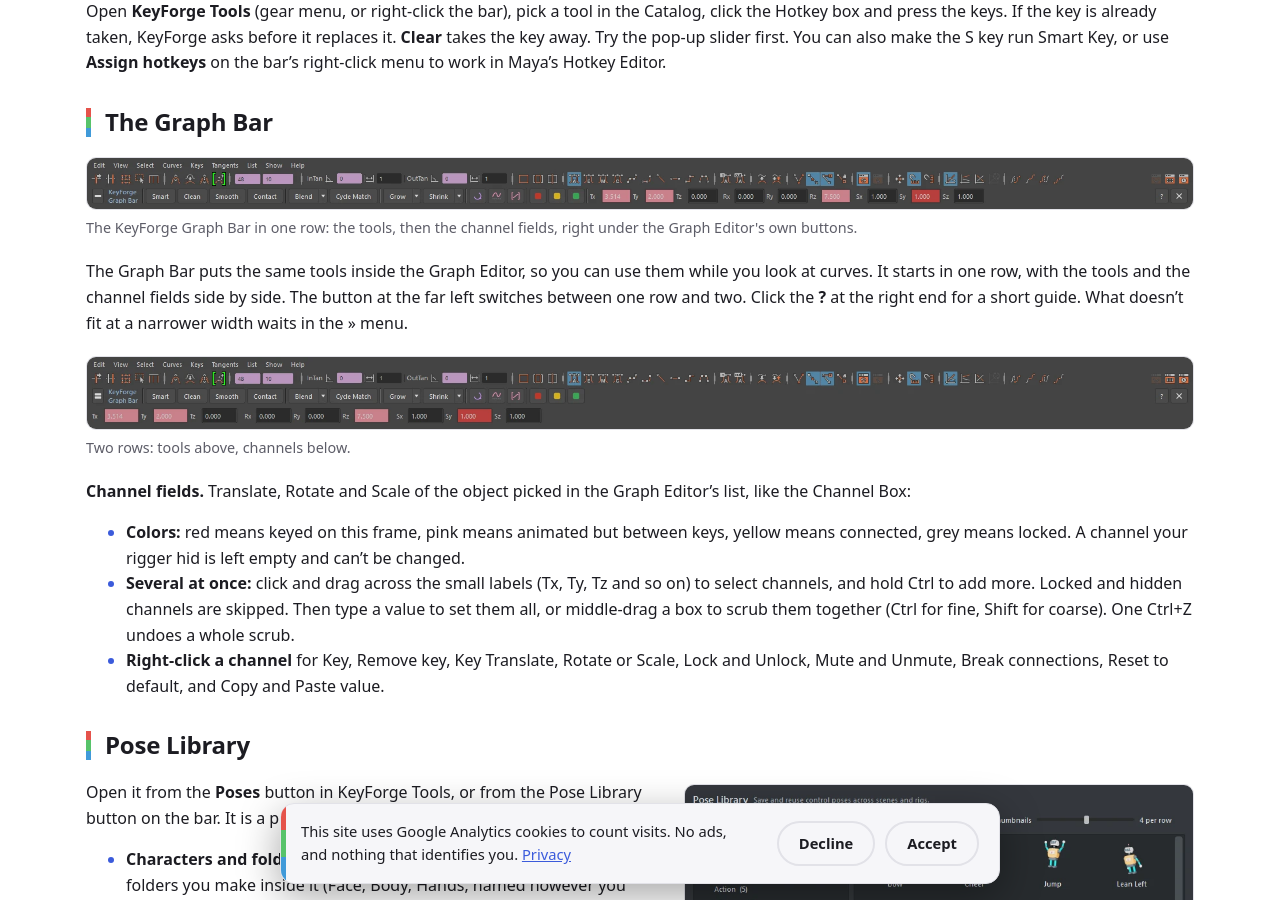
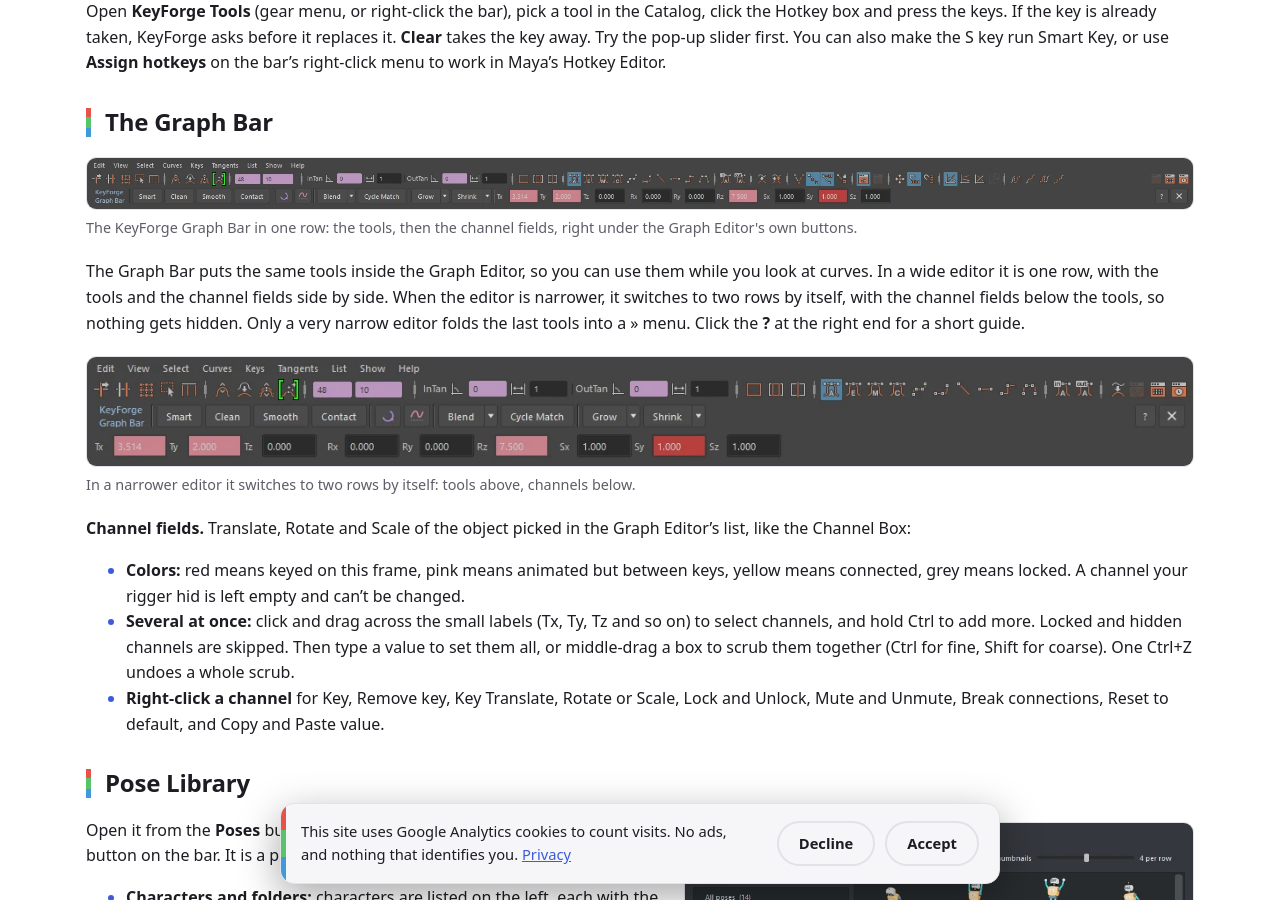
Before and after one commit to LoomAndPixel/LPTools, a Jekyll site: the page built from _docs/keyforge.md, in a window 1280 px wide and 900 px high, scrolled down 1858 px. Built offline with Jekyll 4.4.1, drawn with Linux system fonts in a browser that asks for light colours.

Commit message:
KeyForge 0.8.1: Graph Bar text and images for the automatic one or two row layout

```diff
--- a/_data/images.json
+++ b/_data/images.json
@@ -224,7 +224,7 @@
   90
  ],
  "keyforge-graphbar-2row.webp": [
-  1920,
+  1257,
   124
  ],
  "keyforge-graphbar-cover-panel.webp": [
--- a/_docs/keyforge.md
+++ b/_docs/keyforge.md
@@ -61,9 +61,9 @@ Open **KeyForge Tools** (gear menu, or right-click the bar), pick a tool in the
 
 {% include figure.html slug="keyforge" name="graphbar-1row" alt="The KeyForge Graph Bar in one row inside Maya's Graph Editor, with the channel fields beside the tools" caption="The KeyForge Graph Bar in one row: the tools, then the channel fields, right under the Graph Editor's own buttons." %}
 
-The Graph Bar puts the same tools inside the Graph Editor, so you can use them while you look at curves. It starts in one row, with the tools and the channel fields side by side. The button at the far left switches between one row and two. Click the **?** at the right end for a short guide. What doesn't fit at a narrower width waits in the » menu.
+The Graph Bar puts the same tools inside the Graph Editor, so you can use them while you look at curves. In a wide editor it is one row, with the tools and the channel fields side by side. When the editor is narrower, it switches to two rows by itself, with the channel fields below the tools, so nothing gets hidden. Only a very narrow editor folds the last tools into a » menu. Click the **?** at the right end for a short guide.
 
-{% include figure.html slug="keyforge" name="graphbar-2row" alt="The KeyForge Graph Bar in two rows, with the channel fields on the second row" caption="Two rows: tools above, channels below." %}
+{% include figure.html slug="keyforge" name="graphbar-2row" alt="The KeyForge Graph Bar in two rows, with the channel fields on the second row" caption="In a narrower editor it switches to two rows by itself: tools above, channels below." %}
 
 **Channel fields.** Translate, Rotate and Scale of the object picked in the Graph Editor's list, like the Channel Box:
 
```
Also changed, not shown: assets/img/tools/keyforge-graphbar-1row.webp, assets/img/tools/keyforge-graphbar-2row.webp, assets/img/tools/keyforge-graphbar-cover-panel.webp, assets/img/tools/keyforge-overview-cover.webp.
